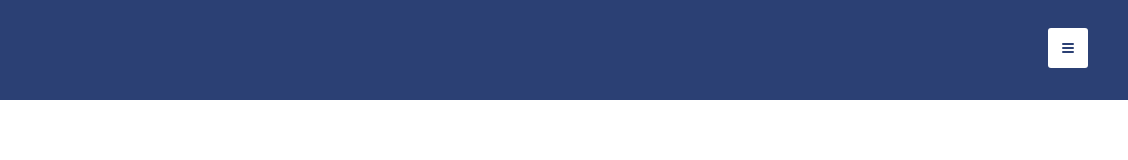
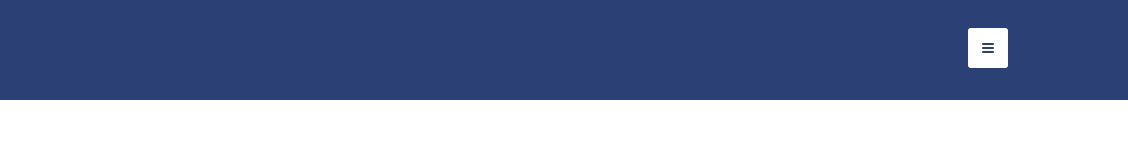
Before and after one commit to pf4pad/Mobille_first, a plain HTML site: page index.html in a window 1280 px wide. Shown: the full height of the page, 152-1280 px from the left. Drawn offline with nearby package versions, Linux system fonts and the light colour scheme.

Commit message:
mobile first

```diff
--- a/scss/style.scss
+++ b/scss/style.scss
@@ -24,6 +24,12 @@ body{
 }
 @media (min-width: 768px) {
   .container {
+    padding: 0 40px;
+  }
+}
+@media (min-width: 1024px) {
+  .container {
+    max-width: 1200px;
     padding: 0 40px;
   }
 }
```
Also changed, not shown: css/style.css.
